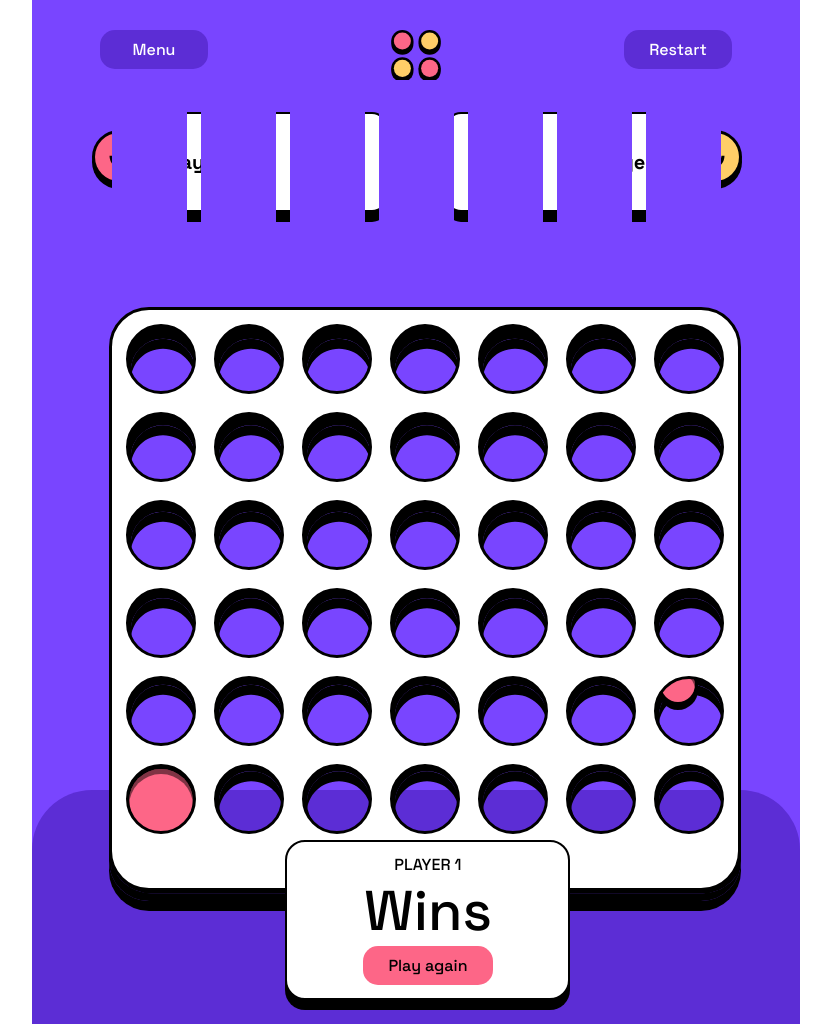
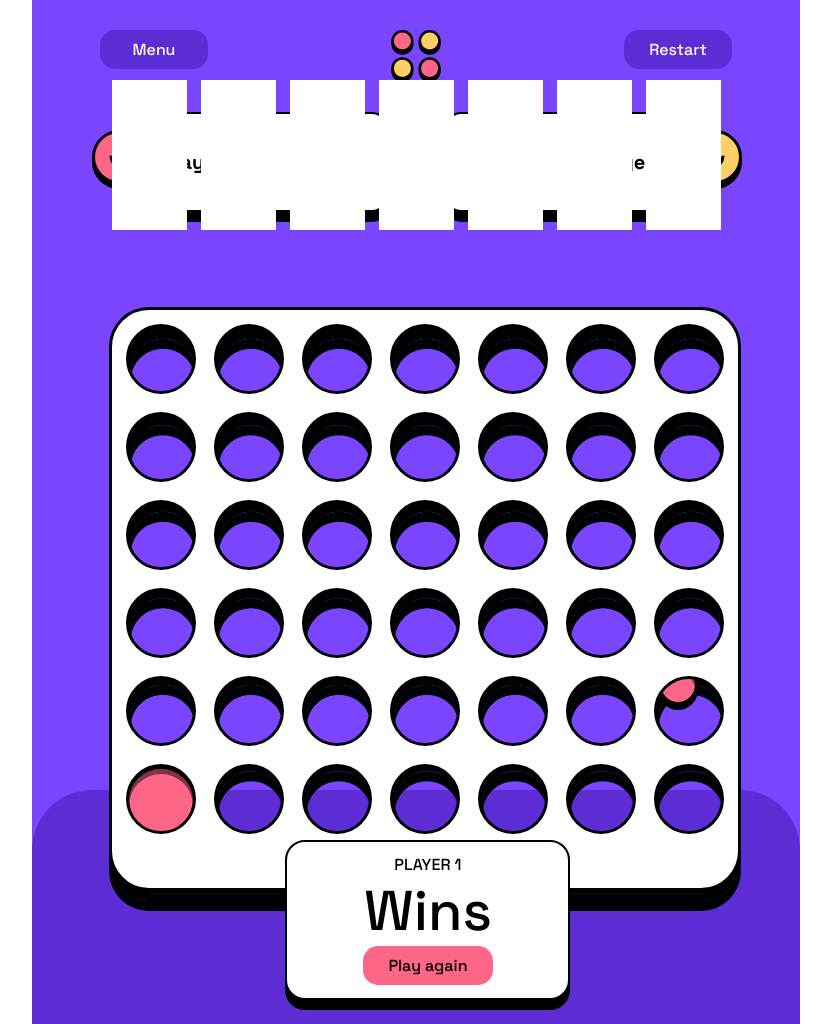
Before and after one commit to JRitzenhoff/connect-four-game, a website: page index.html in a window 1280 px wide. Shown: the whole page, without its empty margins (224-1055 px from the left). Drawn offline with Linux system fonts and the light colour scheme.

Commit message:
added sass npm script

```diff
--- a/package.json
+++ b/package.json
@@ -4,7 +4,7 @@
   "description": "Connect four game ",
   "main": "index.js",
   "scripts": {
-    "test": "echo \"Error: no test specified\" && exit 1"
+    "sass": "sass --watch sass:css"
   },
   "repository": {
     "type": "git",
--- a/sass/components/droppoint.scss
+++ b/sass/components/droppoint.scss
@@ -12,5 +12,5 @@
     margin: 0 7px;
     display: flex;
     justify-content: center;
-    background-color: $purple;
+    background-color: $white;
 }
```
Also changed, not shown: css/main.css, 1 other file.
